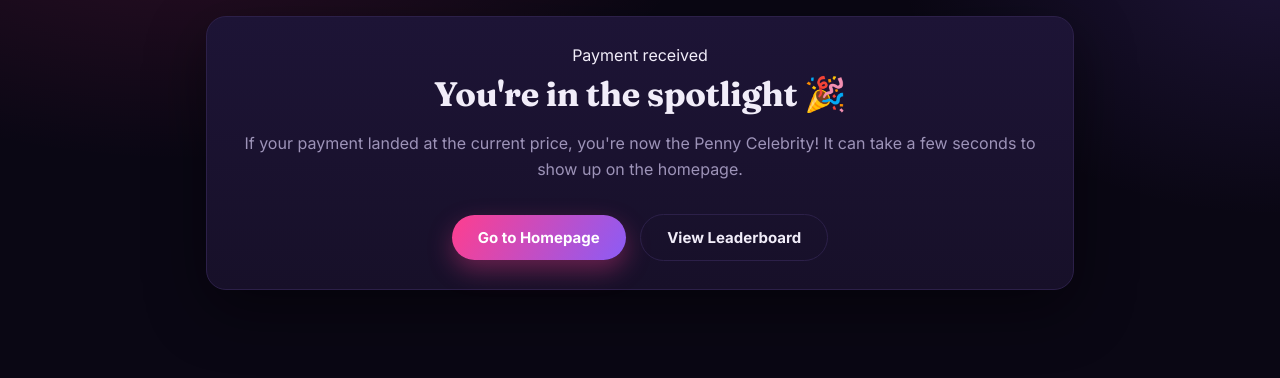
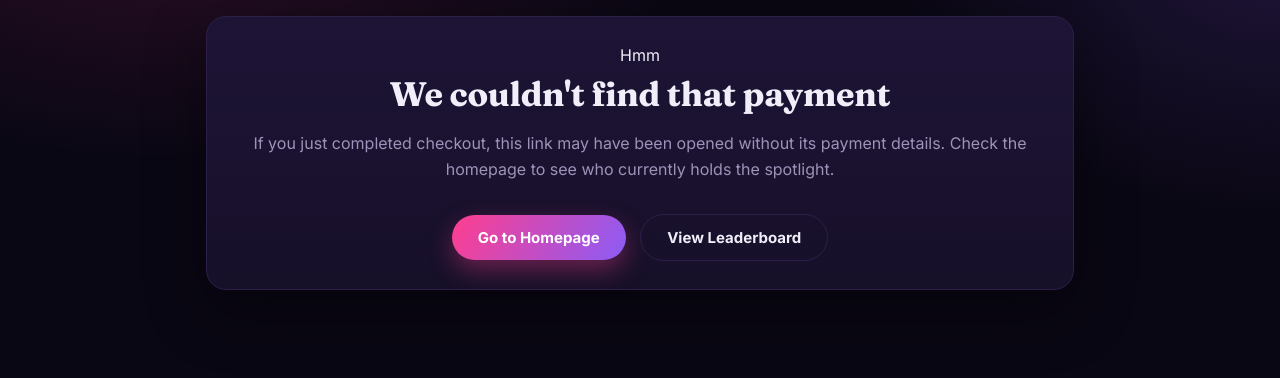
Before and after one commit to hubbinbunnin-oss/pennycelebrity, a Flask app: page /success in a window 1280 px wide. Shown: the part 59-437 px from the top of the page. Run offline with Flask 3, Linux system fonts and the light colour scheme.

Commit message:
Update success.html

```diff
--- a/templates/success.html
+++ b/templates/success.html
@@ -1,12 +1,77 @@
 {% extends "layout.html" %}
+
+{% block title %}{% if outcome == "won" %}I'm the Penny Celebrity 🎉{% else %}Penny Celebrity{% endif %}{% endblock %}
+{% block og_title %}{{ self.title() }}{% endblock %}
+{% block og_description %}{% if outcome == "won" %}{{ celeb.name }} just became the Penny Celebrity for {{ celeb.amount_cents|usd }}. Think you can steal it?{% else %}Pay one cent more than the last person to become the Penny Celebrity.{% endif %}{% endblock %}
+
 {% block content %}
   <div class="card center">
-    <span class="eyebrow-top">Payment received</span>
-    <h1>You're in the spotlight 🎉</h1>
-    <p>If your payment landed at the current price, you're now the Penny Celebrity! It can take a few seconds to show up on the homepage.</p>
+    {% if outcome == "won" %}
+      <span class="eyebrow-top">Payment confirmed</span>
+      <h1>You're in the spotlight 🎉</h1>
+      <p>
+        You're now the Penny Celebrity as <strong>{{ celeb.name }}</strong>, claimed for {{ celeb.amount_cents|usd }}.
+        It can take a few seconds to show up everywhere on the site.
+      </p>
+      <div>
+        <button class="btn" id="shareBtn" type="button">Share your win →</button>
+      </div>
+
+    {% elif outcome == "refunded" %}
+      <span class="eyebrow-top">So close</span>
+      <h1>Someone beat you to it</h1>
+      <p>
+        Another payment landed a split-second before yours at the same price. You have <strong>not been charged</strong> —
+        your payment was automatically refunded. Feel free to try again at the new price.
+      </p>
+
+    {% elif outcome == "pending" %}
+      <span class="eyebrow-top">Almost there</span>
+      <h1>Confirming your payment…</h1>
+      <p>
+        Stripe says your payment went through, and we're just finishing confirming it on our end — this
+        can take a few extra seconds under heavy traffic. Refresh this page in a moment, or check the homepage.
+      </p>
+
+    {% else %}
+      <span class="eyebrow-top">Hmm</span>
+      <h1>We couldn't find that payment</h1>
+      <p>
+        If you just completed checkout, this link may have been opened without its payment details.
+        Check the homepage to see who currently holds the spotlight.
+      </p>
+    {% endif %}
+
     <div>
       <a class="btn" href="/">Go to Homepage</a>
       <a class="btn ghost" href="/leaderboard">View Leaderboard</a>
     </div>
   </div>
+
+  {% if outcome == "won" %}
+    <script>
+      // Web Share API on mobile (native share sheet); falls back to opening
+      // a pre-filled X/Twitter post on desktop or unsupported browsers.
+      (function(){
+        const btn = document.getElementById('shareBtn');
+        if (!btn) return;
+        const text = {{ ("I just paid " ~ celeb.amount_cents|usd ~ " to become the Penny Celebrity 👑 Think you can steal my spot?")|tojson }};
+        const url = {{ site_url|tojson }};
+        btn.addEventListener('click', async function(){
+          if (navigator.share) {
+            try {
+              await navigator.share({ text: text, url: url });
+              return;
+            } catch (e) {
+              // User cancelled the native share sheet, or it errored — fall
+              // through to the Twitter-intent fallback below rather than
+              // doing nothing.
+            }
+          }
+          const tweetUrl = 'https://twitter.com/intent/tweet?text=' + encodeURIComponent(text) + '&url=' + encodeURIComponent(url);
+          window.open(tweetUrl, '_blank', 'noopener');
+        });
+      })();
+    </script>
+  {% endif %}
 {% endblock %}
```
